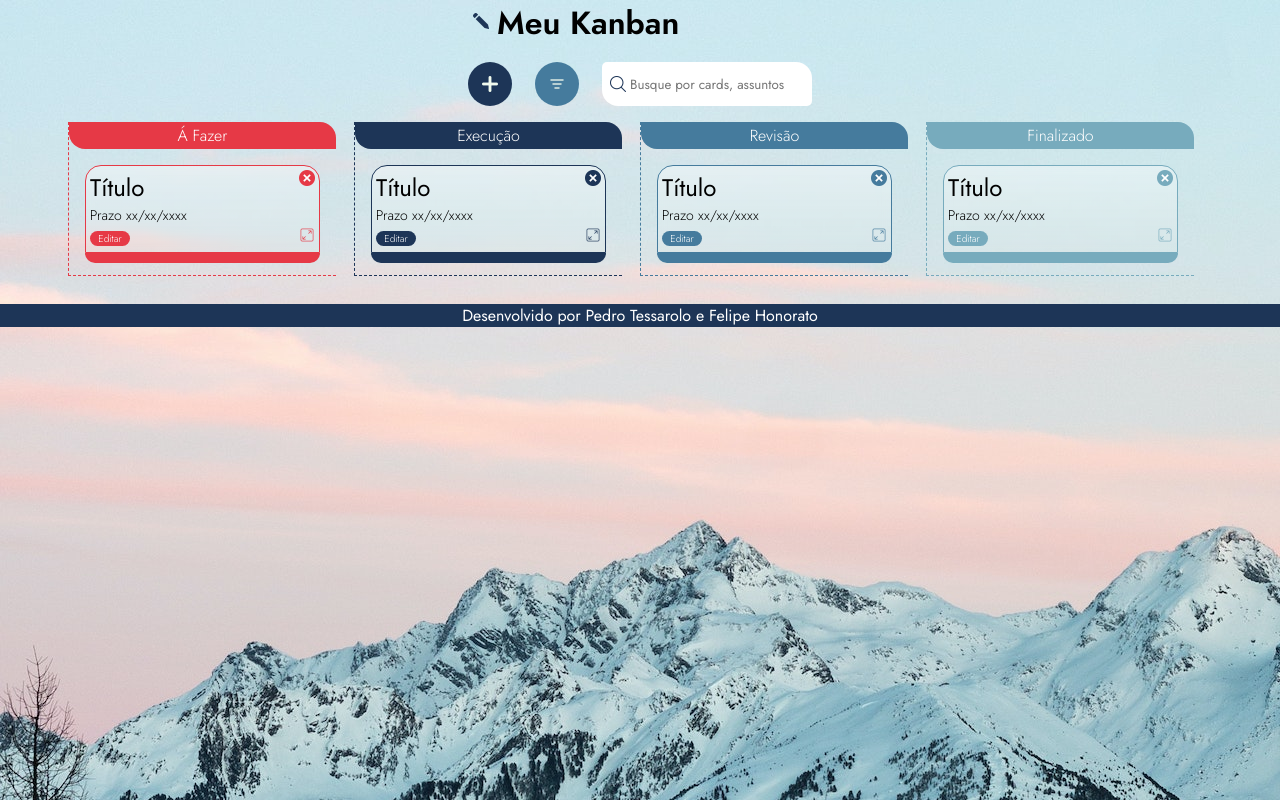
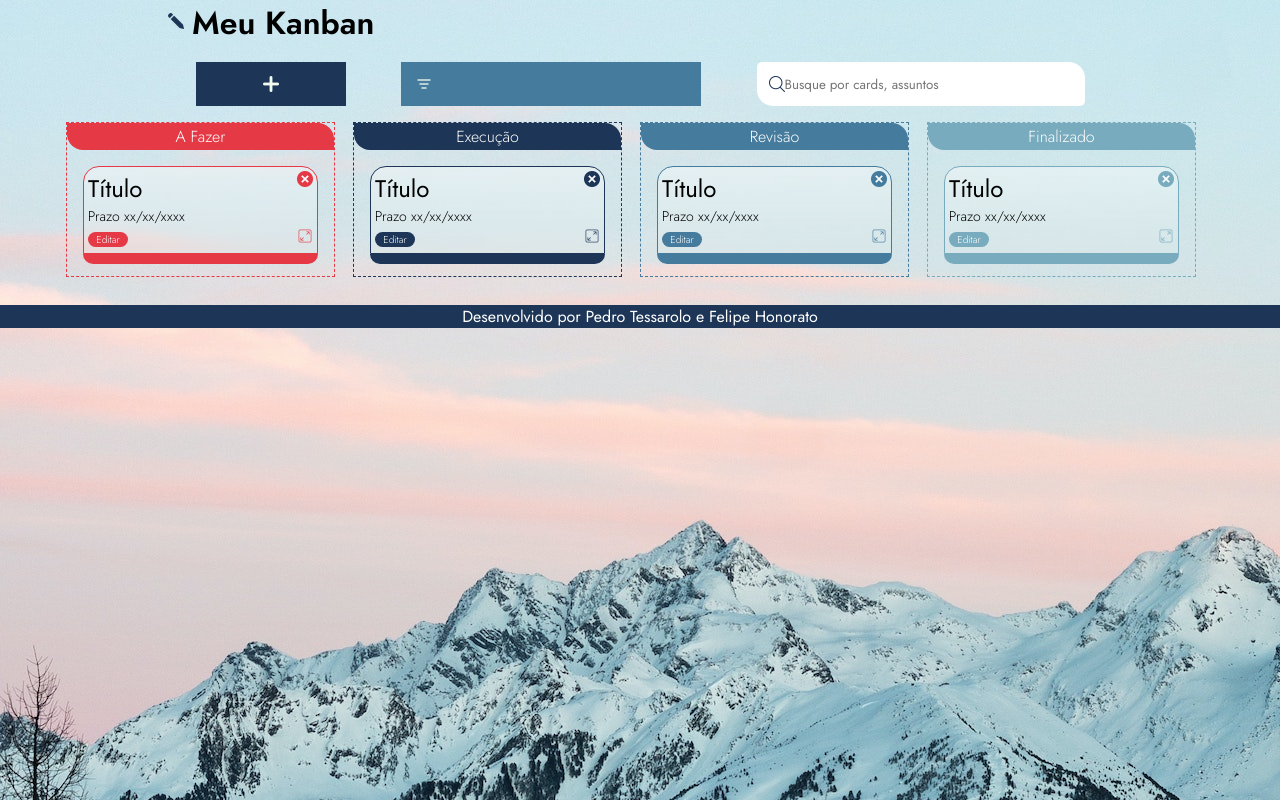
Before and after one commit to Ofelipehonorato/Kanban, a plain HTML site: page index.html in a window 1280 px wide. Drawn offline with Linux system fonts and the light colour scheme.

Commit message:
Criação div bloco coluna, ajuste css

```diff
--- a/css/style-mobile.css
+++ b/css/style-mobile.css
@@ -26,7 +26,7 @@ header{
 .header-top{
   display: flex;
   flex-direction: column;
-  width: 390px;
+  width: 1000px;
 }
 
 .header-top .titulo{
@@ -56,23 +56,23 @@ header{
   align-items: center;
   justify-content: center;
   background-color: var(--btn-add-color);
-  width: 44px;
+  width: 150px;
   height: 44px;
-  border-radius: 50%;
+
 }
 
 .header-filtrar{
   display: flex;
   align-items: center;
-  justify-content: center;
+  padding: 15px;
   background-color: var(--btn-filtro-color);
-  width: 44px;
+  width: 300px;
   height: 44px;
-  border-radius: 50%;
+  /* border-radius: 50%; */
 }
 
 .header-options input{
-  width: 182px;
+  width: 300px;
   height: 44px;
   border-radius: 5px 16px 5px 16px;
   padding-left: 28px;
@@ -106,6 +106,13 @@ header{
   width: 100%;
 }
 
+.blococolunas {
+  display: flex;
+  width: 1200px;
+  justify-content: center;
+
+}
+
 /****************************  CSS dos Cards Á FAZER **************************/
 
 .main-cards-afazer .afazer-titulo {
@@ -119,7 +126,7 @@ header{
 
 .main-cards-afazer {
   padding-bottom: 12px;
-  border-bottom: 1px dashed var(--bg-color-afazer);
+  border: 1px dashed var(--bg-color-afazer);
   margin-bottom: 28px;
 }
 
@@ -191,7 +198,7 @@ header{
 
 .main-cards-execucao {
   padding-bottom: 12px;
-  border-bottom: 1px dashed var(--bg-color-execucao);
+  border: 1px dashed var(--bg-color-execucao);
   margin-bottom: 28px;
 }
 
@@ -262,7 +269,7 @@ header{
 
 .main-cards-revisao {
   padding-bottom: 12px;
-  border-bottom: 1px dashed var(--bg-color-revisao);
+  border: 1px dashed var(--bg-color-revisao);
   margin-bottom: 28px;
 }
 
@@ -333,7 +340,7 @@ header{
 
 .main-cards-finalizacao {
   padding-bottom: 12px;
-  border-bottom: 1px dashed var(--bg-color-finalizacao);
+  border: 1px dashed var(--bg-color-finalizacao);
   margin-bottom: 28px;
 }
 
--- /dev/null
+++ b/drag.js
@@ -0,0 +1 @@
+// Bora fazer o JS aqui?
--- a/index.html
+++ b/index.html
@@ -5,6 +5,7 @@
   <meta name="viewport" content="width=device-width, initial-scale=1.0">
   <link rel="stylesheet" href="./css/style-desktop.css">
   <link rel="stylesheet" href="./css/style-mobile.css">
+  <script src="drag.js" defer></script>
   <link rel="preconnect" href="https://fonts.googleapis.com">
   <link rel="preconnect" href="https://fonts.gstatic.com" crossorigin>
   <link href="https://fonts.googleapis.com/css2?family=Jost:wght@300;400;600&family=Open+Sans:ital,wght@0,300;0,400;0,500;0,600;0,700;0,800;1,300;1,400;1,500;1,600;1,700;1,800&display=swap" rel="stylesheet">
@@ -33,8 +34,9 @@
   </header>
   <main class="main-cards-layout">
 <!-- ********************** CARD DA COLUNA A FAZER ********************** -->
+      <div class="blococolunas">
         <div class="main-cards-afazer">
-      <p class="afazer-titulo">Á Fazer</p>
+        <p class="afazer-titulo">A Fazer</p>
 
         <div class="main-cards-afazer-layout">
             <div class="main-cards-afazer-text">
@@ -131,6 +133,7 @@
       </div>
       <div class="cards-finalizacao-footer"></div>
         </div>
+      </div>
   </main>
 
 <footer>Desenvolvido por Pedro Tessarolo e Felipe Honorato</footer>
```
Lines whose indentation alone changed are shown as unchanged.
